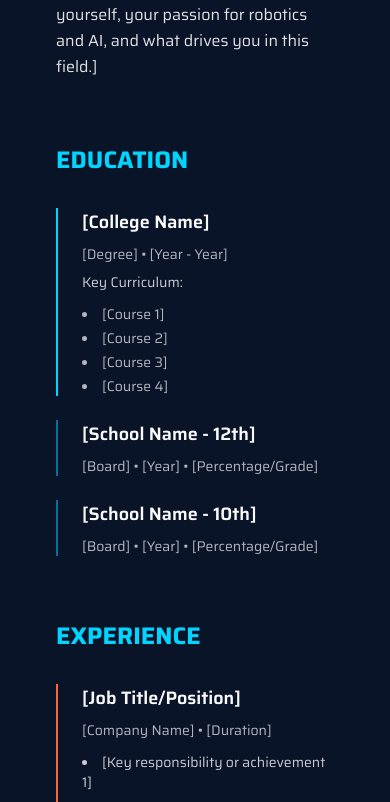
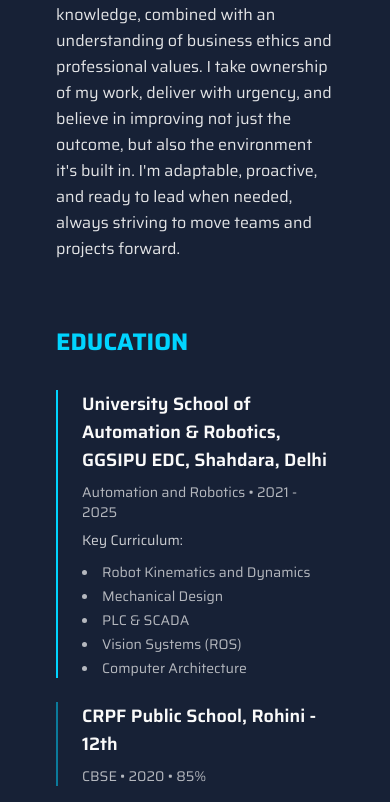
Before and after one commit to rudrasharma-git/rudra-portfoliowebsite, a React (Vite) app: page / in a window 390 px wide. Shown: the part 1159-1961 px from the top of the page. Built offline with nearby package versions, Linux system fonts and the light colour scheme; the HTML template or start-up script is replaced by a standard one.

Commit message:
Refactor: Update Connect, About, and theme

```diff
--- a/src/components/About.tsx
+++ b/src/components/About.tsx
@@ -2,7 +2,7 @@ const About = () => {
   return (
     <section
       id="about"
-      className="min-h-screen bg-background text-foreground py-24 px-6"
+      className="min-h-screen bg-card text-card-foreground py-24 px-6"
     >
       <div className="container mx-auto max-w-7xl">
         <h2 className="text-5xl md:text-7xl font-bold mb-16 animate-fade-in">
@@ -15,8 +15,7 @@ const About = () => {
             ABOUT ME
           </h3>
           <p className="text-base leading-relaxed text-foreground/90 max-w-4xl">
-            {/* TODO: Add your personal description here */}
-            [Add a few compelling lines about yourself, your passion for robotics and AI, and what drives you in this field.]
+            Equipped with a multidisciplinary knowledge, combined with an understanding of business ethics and professional values. I take ownership of my work, deliver with urgency, and believe in improving not just the outcome, but also the environment it's built in. I'm adaptable, proactive, and ready to lead when needed, always striving to move teams and projects forward.
           </p>
         </div>
 
@@ -32,46 +31,40 @@ const About = () => {
               {/* College */}
               <div className="border-l-2 border-secondary pl-6">
                 <h4 className="text-lg font-semibold mb-2">
-                  {/* TODO: Add your college name */}
-                  [College Name]
+                  University School of Automation & Robotics, GGSIPU EDC, Shahdara, Delhi
                 </h4>
                 <p className="text-sm text-foreground/70 mb-2">
-                  {/* TODO: Add degree and year */}
-                  [Degree] • [Year - Year]
+                  Automation and Robotics • 2021 - 2025
                 </p>
                 <p className="text-sm text-foreground/80 mb-3">
-                  {/* TODO: Add relevant curriculum */}
                   Key Curriculum:
                 </p>
                 <ul className="text-sm text-foreground/70 space-y-1 list-disc list-inside">
-                  <li>[Course 1]</li>
-                  <li>[Course 2]</li>
-                  <li>[Course 3]</li>
-                  <li>[Course 4]</li>
+                  <li>Robot Kinematics and Dynamics</li>
+                  <li>Mechanical Design</li>
+                  <li>PLC & SCADA</li>
+                  <li>Vision Systems (ROS)</li>
+                  <li>Computer Architecture</li>
                 </ul>
               </div>
 
               {/* 12th Grade */}
               <div className="border-l-2 border-secondary/50 pl-6">
                 <h4 className="text-lg font-semibold mb-2">
-                  {/* TODO: Add school name */}
-                  [School Name - 12th]
+                  CRPF Public School, Rohini - 12th
                 </h4>
                 <p className="text-sm text-foreground/70">
-                  {/* TODO: Add details */}
-                  [Board] • [Year] • [Percentage/Grade]
+                  CBSE • 2020 • 85%
                 </p>
               </div>
 
               {/* 10th Grade */}
               <div className="border-l-2 border-secondary/50 pl-6">
                 <h4 className="text-lg font-semibold mb-2">
-                  {/* TODO: Add school name */}
-                  [School Name - 10th]
+                  CRPF Public School, Rohini - 10th
                 </h4>
                 <p className="text-sm text-foreground/70">
-                  {/* TODO: Add details */}
-                  [Board] • [Year] • [Percentage/Grade]
+                  CBSE • 2018 • 91%
                 </p>
               </div>
             </div>
@@ -84,31 +77,18 @@ const About = () => {
             </h3>
 
             <div className="space-y-6">
-              {/* TODO: Add your experiences */}
               <div className="border-l-2 border-accent pl-6">
                 <h4 className="text-lg font-semibold mb-2">
-                  [Job Title/Position]
+                  Process Automation Trainee
                 </h4>
                 <p className="text-sm text-foreground/70 mb-3">
-                  [Company Name] • [Duration]
+                  AARGEE Automation and Control, Mohali • 1 Month
                 </p>
                 <ul className="text-sm text-foreground/80 space-y-2 list-disc list-inside">
-                  <li>[Key responsibility or achievement 1]</li>
-                  <li>[Key responsibility or achievement 2]</li>
-                  <li>[Key responsibility or achievement 3]</li>
-                </ul>
-              </div>
-
-              <div className="border-l-2 border-accent pl-6">
-                <h4 className="text-lg font-semibold mb-2">
-                  [Job Title/Position]
-                </h4>
-                <p className="text-sm text-foreground/70 mb-3">
-                  [Company Name] • [Duration]
-                </p>
-                <ul className="text-sm text-foreground/80 space-y-2 list-disc list-inside">
-                  <li>[Key responsibility or achievement 1]</li>
-                  <li>[Key responsibility or achievement 2]</li>
+                  <li>PLC programming</li>
+                  <li>Control panel assembly</li>
+                  <li>Robot programming and simulation</li>
+                  <li>Automating special-purpose machines</li>
                 </ul>
               </div>
             </div>
--- a/src/components/Connect.tsx
+++ b/src/components/Connect.tsx
@@ -4,9 +4,9 @@ const Connect = () => {
   return (
     <section
       id="connect"
-      className="min-h-screen bg-background text-foreground py-24 px-6 flex items-center justify-center"
+      className="min-h-screen bg-card text-card-foreground py-24 px-6"
     >
-      <div className="container mx-auto max-w-3xl">
+      <div className="container mx-auto max-w-7xl">
         <h2 className="text-5xl md:text-7xl font-bold mb-16 animate-fade-in">
           CONNECT
         </h2>
@@ -41,7 +41,7 @@ const Connect = () => {
           {/* Social Links */}
           <div className="flex gap-6 justify-center">
             <a
-              href="https://linkedin.com/in/yourprofile"
+              href="https://www.linkedin.com/in/rudra-sharma-3045992b1/"
               target="_blank"
               rel="noopener noreferrer"
               className="group"
@@ -56,7 +56,7 @@ const Connect = () => {
             </a>
 
             <a
-              href="https://github.com/yourprofile"
+              href="https://github.com/rudrasharma-git"
               target="_blank"
               rel="noopener noreferrer"
               className="group"
--- a/src/components/Navigation.tsx
+++ b/src/components/Navigation.tsx
@@ -34,8 +34,8 @@ const Navigation = () => {
     <>
       {/* Desktop & Mobile Navigation */}
       <nav
-        className={`fixed top-0 left-0 right-0 z-50 transition-all duration-300 ${
-          scrolled ? "bg-card/95 backdrop-blur-md shadow-md" : "bg-transparent"
+        className={`fixed top-0 left-0 right-0 z-50 transition-all duration-300 bg-primary text-primary-foreground ${
+          scrolled ? "shadow-md" : ""
         }`}
       >
         <div className="container mx-auto px-6 py-4">
--- a/src/components/Projects.tsx
+++ b/src/components/Projects.tsx
@@ -82,7 +82,7 @@ const Projects = () => {
               >
                 <div className="bg-card text-card-foreground rounded-2xl p-6 shadow-lg h-full flex flex-col">
                   {/* Title */}
-                  <h3 className="text-xl md:text-2xl font-bold mb-4 line-clamp-2">
+                  <h3 className="text-base md:text-lg font-bold mb-4 min-h-[3rem]">
                     {project.title}
                   </h3>
 
@@ -137,8 +137,8 @@ const Projects = () => {
                     <h4 className="text-xs font-semibold mb-2 text-muted-foreground">
                       TECHNOLOGIES & SKILLS
                     </h4>
-                    <div className="flex flex-wrap gap-1.5">
-                      {project.skills.slice(0, 4).map((skill, idx) => (
+                    <div className="flex flex-wrap gap-1.5 min-h-[4rem]">
+                      {project.skills.map((skill, idx) => (
                         <span
                           key={idx}
                           className="px-2.5 py-1 bg-secondary/10 text-secondary text-xs font-medium rounded-full border border-secondary/30"
@@ -146,11 +146,6 @@ const Projects = () => {
                           {skill}
                         </span>
                       ))}
-                      {project.skills.length > 4 && (
-                        <span className="px-2.5 py-1 text-xs text-muted-foreground">
-                          +{project.skills.length - 4} more
-                        </span>
-                      )}
                     </div>
                   </div>
 
--- a/src/components/Research.tsx
+++ b/src/components/Research.tsx
@@ -41,7 +41,7 @@ const Research = () => {
   return (
     <section
       id="research"
-      className="min-h-screen bg-background text-foreground py-24 px-6"
+      className="min-h-screen bg-card text-card-foreground py-24 px-6"
     >
       <div className="container mx-auto max-w-7xl">
         {/* Header with Navigation */}
@@ -89,7 +89,7 @@ const Research = () => {
                   </div>
 
                   {/* Title */}
-                  <h3 className="text-xl md:text-2xl font-bold mb-4 line-clamp-2">
+                  <h3 className="text-base md:text-lg font-bold mb-4 min-h-[3rem]">
                     {research.title}
                   </h3>
 
@@ -144,8 +144,8 @@ const Research = () => {
                     <h4 className="text-xs font-semibold mb-2 text-muted-foreground">
                       RESEARCH AREAS & SKILLS
                     </h4>
-                    <div className="flex flex-wrap gap-1.5">
-                      {research.skills.slice(0, 4).map((skill, idx) => (
+                    <div className="flex flex-wrap gap-1.5 min-h-[4rem]">
+                      {research.skills.map((skill, idx) => (
                         <span
                           key={idx}
                           className="px-2.5 py-1 bg-secondary/10 text-secondary text-xs font-medium rounded-full border border-secondary/30"
@@ -153,11 +153,6 @@ const Research = () => {
                           {skill}
                         </span>
                       ))}
-                      {research.skills.length > 4 && (
-                        <span className="px-2.5 py-1 text-xs text-muted-foreground">
-                          +{research.skills.length - 4} more
-                        </span>
-                      )}
                     </div>
                   </div>
 
```
